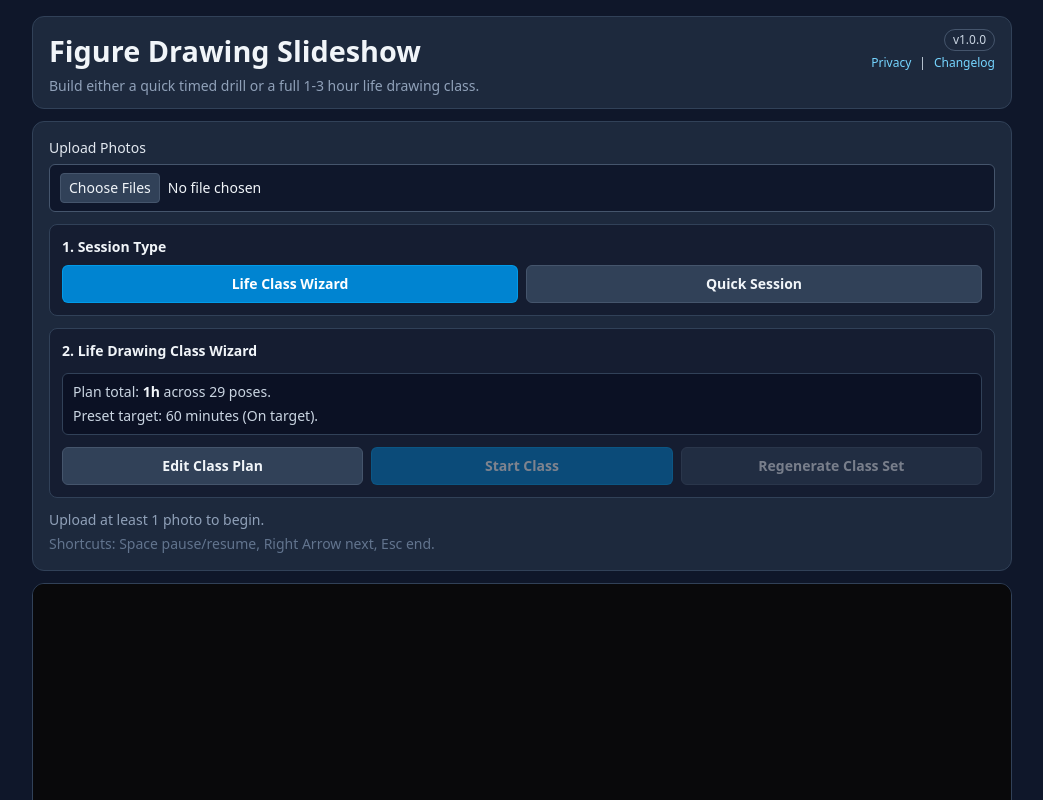
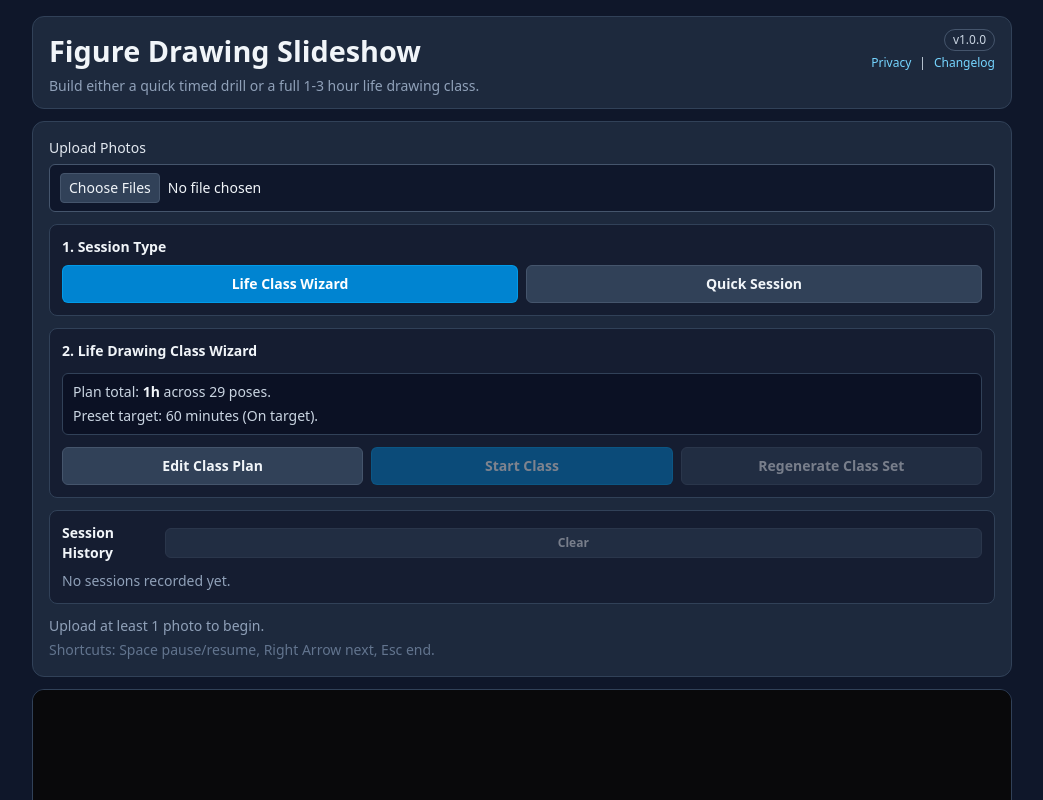
Before and after one commit to kmcgarry1/simple-figure-drawing-tool, a Vue app: page / in a window 1280 px wide. Shown: the top 800 px of the page, without its empty margins (118-1161 px from the left). Built offline with nearby package versions, Linux system fonts and the light colour scheme.

Commit message:
feat(history-ui): add session history panel with clear action

```diff
--- a/src/App.vue
+++ b/src/App.vue
@@ -21,6 +21,7 @@
         :start-action-label="startActionLabel"
         :regenerate-action-label="regenerateActionLabel"
         :has-source-photos="hasSourcePhotos"
+        :session-history="sessionHistory"
         :status-message="statusMessage"
         :upload-notice="uploadNotice"
         @photos-selected="handlePhotoSelection"
@@ -35,6 +36,7 @@
         @class-repeat-toggle="setAvoidImmediateRepeats"
         @start-session="startFreshSession"
         @new-random-set="createNewRandomSet"
+        @clear-history="clearSessionHistory"
       />
 
       <LiveControlsPanel
@@ -95,6 +97,7 @@ const {
   startActionLabel,
   regenerateActionLabel,
   restartActionLabel,
+  sessionHistory,
   statusMessage,
   uploadNotice,
   currentSlideUrl,
@@ -121,6 +124,7 @@ const {
   togglePause,
   goToNextSlide,
   createNewRandomSet,
+  clearSessionHistory,
   stopSession,
   applyDurationChange,
   handlePhotoSelection
--- /dev/null
+++ b/src/components/SessionHistorySection.vue
@@ -0,0 +1,71 @@
+<template>
+  <section class="grid gap-2 rounded-lg border border-slate-700 bg-slate-900/60 p-3">
+    <div class="flex items-center justify-between gap-2">
+      <p class="text-sm font-semibold text-slate-100">Session History</p>
+      <BaseButton compact tone="subtle" :disabled="sessionHistory.length === 0" @click="$emit('clear-history')">
+        Clear
+      </BaseButton>
+    </div>
+
+    <p v-if="sessionHistory.length === 0" class="text-sm text-slate-400">
+      No sessions recorded yet.
+    </p>
+
+    <article
+      v-for="entry in recentEntries"
+      :key="entry.id"
+      class="grid gap-1 rounded-md border border-slate-700 bg-slate-950/50 px-2.5 py-2 text-xs text-slate-300"
+    >
+      <div class="flex flex-wrap items-center justify-between gap-2">
+        <span class="font-medium text-slate-100">
+          {{ entry.sessionMode === "class" ? "Class" : "Quick" }} | {{ entry.result }}
+        </span>
+        <span>{{ formatTimestamp(entry.endedAt) }}</span>
+      </div>
+      <div class="flex flex-wrap items-center gap-2 text-slate-400">
+        <span>{{ entry.completedSlides }} / {{ entry.plannedSlides }} slides</span>
+        <span>{{ formatDuration(entry.elapsedSeconds) }}</span>
+      </div>
+    </article>
+  </section>
+</template>
+
+<script setup>
+import { computed } from "vue";
+import BaseButton from "./BaseButton.vue";
+
+const props = defineProps({
+  sessionHistory: {
+    type: Array,
+    required: true
+  }
+});
+
+defineEmits(["clear-history"]);
+
+const recentEntries = computed(() => props.sessionHistory.slice(0, 10));
+
+function formatTimestamp(value) {
+  const timestamp = Date.parse(String(value));
+  if (Number.isNaN(timestamp)) {
+    return "Unknown time";
+  }
+
+  return new Intl.DateTimeFormat(undefined, {
+    month: "short",
+    day: "numeric",
+    hour: "numeric",
+    minute: "2-digit"
+  }).format(new Date(timestamp));
+}
+
+function formatDuration(totalSeconds) {
+  const safeSeconds = Math.max(0, Number(totalSeconds) || 0);
+  const minutes = Math.floor(safeSeconds / 60);
+  const seconds = safeSeconds % 60;
+  if (minutes > 0) {
+    return `${minutes}m ${String(seconds).padStart(2, "0")}s`;
+  }
+  return `${seconds}s`;
+}
+</script>
--- a/src/components/SetupPanel.vue
+++ b/src/components/SetupPanel.vue
@@ -97,6 +97,8 @@
     @new-random-set="$emit('new-random-set')"
   />
 
+  <SessionHistorySection :session-history="sessionHistory" @clear-history="$emit('clear-history')" />
+
   <div class="grid gap-1">
     <p class="text-sm text-slate-400" role="status" aria-live="polite">{{ statusMessage }}</p>
     <p v-if="uploadNotice" class="text-sm text-slate-300">{{ uploadNotice }}</p>
@@ -109,6 +111,7 @@ import { ref, watch } from "vue";
 import BaseButton from "./BaseButton.vue";
 import ClassSessionDialog from "./ClassSessionDialog.vue";
 import DurationInput from "./DurationInput.vue";
+import SessionHistorySection from "./SessionHistorySection.vue";
 
 const props = defineProps({
   sessionMode: {
@@ -175,6 +178,10 @@ const props = defineProps({
     type: Boolean,
     required: true
   },
+  sessionHistory: {
+    type: Array,
+    required: true
+  },
   statusMessage: {
     type: String,
     required: true
@@ -197,7 +204,8 @@ const emit = defineEmits([
   "class-photo-order-change",
   "class-repeat-toggle",
   "start-session",
-  "new-random-set"
+  "new-random-set",
+  "clear-history"
 ]);
 
 function onPhotosSelected(event) {
```
